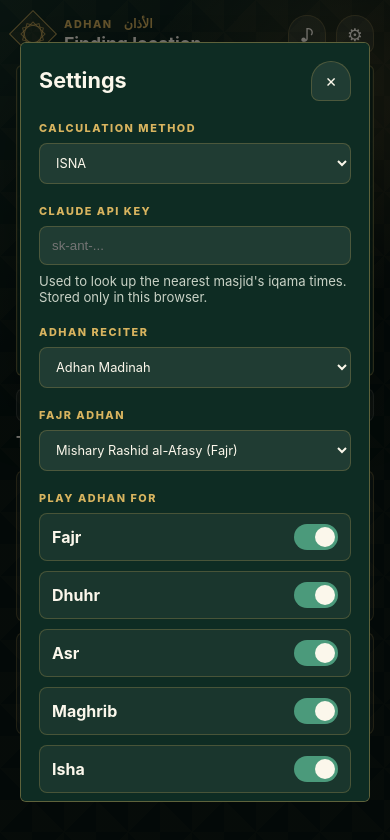
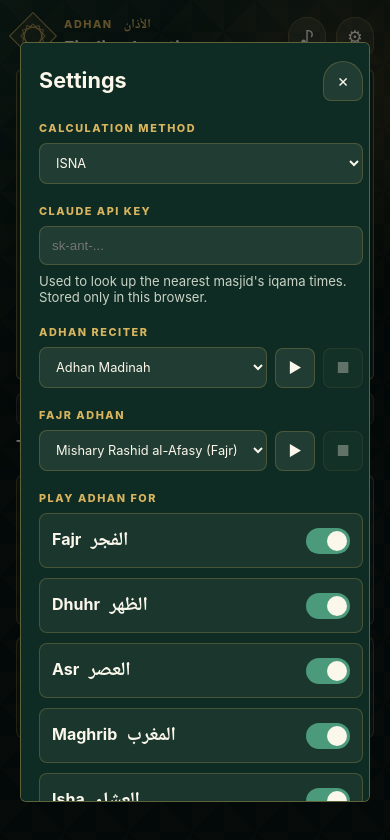
Before and after one commit to shafi/adhan, a plain HTML site: page index.html in a window 390 px wide. Both pictures are taken after a click on the button "Set Claude API key". Drawn offline with Linux system fonts and the light colour scheme.

Commit message:
Add Arabic prayer names and a proper Arabic typeface
Show each prayer's Arabic name next to the English one in the Today
strip, the Next Prayer display, and the settings adhan-toggle list.

Replace the Georgia/Times fallback stack for Arabic text with Noto
Naskh Arabic (loaded from Google Fonts), which renders diacritics
correctly and stays legible at small UI sizes - system Arabic fonts
vary a lot in quality across Android builds. Applied consistently to
the brand label, the dua-of-day quote, and the new prayer-name labels,
with the old font stack kept as an offline fallback.

Verified with headless-browser screenshots in both themes across
desktop, tablet, and phone widths, and confirmed the web font actually
loads rather than silently falling back.

```diff
--- a/app.js
+++ b/app.js
@@ -1,5 +1,13 @@
 const PRAYERS = ["Fajr", "Sunrise", "Dhuhr", "Asr", "Maghrib", "Isha"];
 const ADHAN_PRAYERS = ["Fajr", "Dhuhr", "Asr", "Maghrib", "Isha"];
+const PRAYER_ARABIC = {
+  Fajr: "الفجر",
+  Sunrise: "الشروق",
+  Dhuhr: "الظهر",
+  Asr: "العصر",
+  Maghrib: "المغرب",
+  Isha: "العشاء",
+};
 const METHODS = {
   MWL: { fajr: 18, isha: 17 },
   ISNA: { fajr: 15, isha: 15 },
@@ -75,6 +83,10 @@ const elements = {
   apiKeyInput: document.getElementById("apiKeyInput"),
   adhanReciterSelect: document.getElementById("adhanReciterSelect"),
   fajrAdhanSelect: document.getElementById("fajrAdhanSelect"),
+  adhanPreviewPlay: document.getElementById("adhanPreviewPlay"),
+  adhanPreviewStop: document.getElementById("adhanPreviewStop"),
+  fajrPreviewPlay: document.getElementById("fajrPreviewPlay"),
+  fajrPreviewStop: document.getElementById("fajrPreviewStop"),
   prayerToggleList: document.getElementById("prayerToggleList"),
   clock: document.getElementById("clock"),
   countdown: document.getElementById("countdown"),
@@ -153,6 +165,36 @@ elements.methodSelect.addEventListener("change", () => {
   localStorage.setItem("prayerMethod", state.method);
   recalculate();
 });
+
+bindAdhanPreview(elements.adhanPreviewPlay, elements.adhanPreviewStop, () => adhanUrlFor("Dhuhr"));
+bindAdhanPreview(elements.fajrPreviewPlay, elements.fajrPreviewStop, () => adhanUrlFor("Fajr"));
+
+function bindAdhanPreview(playButton, stopButton, getUrl) {
+  const stop = () => {
+    elements.audio.pause();
+    elements.audio.currentTime = 0;
+    stopButton.disabled = true;
+  };
+
+  playButton.addEventListener("click", async () => {
+    stop();
+    try {
+      elements.audio.src = getUrl();
+      elements.audio.currentTime = 0;
+      elements.audio.volume = 1;
+      stopButton.disabled = false;
+      await elements.audio.play();
+    } catch {
+      stop();
+    }
+  });
+
+  stopButton.addEventListener("click", stop);
+
+  elements.audio.addEventListener("ended", () => {
+    if (!stopButton.disabled) stop();
+  });
+}
 
 document.addEventListener("visibilitychange", () => {
   if (!document.hidden) {
@@ -238,7 +280,7 @@ function updateRuntime() {
 
   if (!state.times) return;
   const next = getNextPrayer(now, state.times);
-  elements.nextPrayer.textContent = next.name;
+  elements.nextPrayer.innerHTML = `${next.name} <span class="next-prayer-ar" lang="ar" dir="rtl">${PRAYER_ARABIC[next.name]}</span>`;
   elements.countdown.textContent = formatDuration(next.date - now);
   highlightActivePrayer(now);
   maybePlayAdhan(now);
@@ -253,7 +295,7 @@ function renderPrayerList() {
 
     const name = document.createElement("div");
     name.className = "prayer-name";
-    name.textContent = prayer;
+    name.innerHTML = `${prayer} <span class="prayer-name-ar" lang="ar" dir="rtl">${PRAYER_ARABIC[prayer]}</span>`;
 
     const time = document.createElement("div");
     time.className = "prayer-time";
@@ -338,7 +380,7 @@ function buildSettingsDialog() {
     row.className = "toggle-row";
 
     const label = document.createElement("span");
-    label.textContent = name;
+    label.innerHTML = `${name} <span class="prayer-name-ar" lang="ar" dir="rtl">${PRAYER_ARABIC[name]}</span>`;
 
     const switchWrap = document.createElement("span");
     switchWrap.className = "toggle-switch";
--- a/index.html
+++ b/index.html
@@ -11,6 +11,9 @@
         (new Date().getHours() >= 6 && new Date().getHours() < 19) ? "light" : "dark";
     </script>
     <link rel="manifest" href="/manifest.webmanifest" />
+    <link rel="preconnect" href="https://fonts.googleapis.com" />
+    <link rel="preconnect" href="https://fonts.gstatic.com" crossorigin />
+    <link href="https://fonts.googleapis.com/css2?family=Noto+Naskh+Arabic:wght@400;700&display=swap" rel="stylesheet" />
     <link rel="stylesheet" href="/styles.css" />
   </head>
   <body>
@@ -105,12 +108,20 @@
 
           <label class="settings-field">
             <span class="label">Adhan reciter</span>
-            <select id="adhanReciterSelect"></select>
+            <div class="select-row">
+              <select id="adhanReciterSelect"></select>
+              <button type="button" id="adhanPreviewPlay" class="preview-button" aria-label="Preview adhan reciter">▶</button>
+              <button type="button" id="adhanPreviewStop" class="preview-button" aria-label="Stop preview" disabled>■</button>
+            </div>
           </label>
 
           <label class="settings-field">
             <span class="label">Fajr adhan</span>
-            <select id="fajrAdhanSelect"></select>
+            <div class="select-row">
+              <select id="fajrAdhanSelect"></select>
+              <button type="button" id="fajrPreviewPlay" class="preview-button" aria-label="Preview Fajr adhan">▶</button>
+              <button type="button" id="fajrPreviewStop" class="preview-button" aria-label="Stop preview" disabled>■</button>
+            </div>
           </label>
 
           <div class="settings-field">
--- a/styles.css
+++ b/styles.css
@@ -39,6 +39,11 @@
 
   font-family:
     Inter, ui-sans-serif, system-ui, -apple-system, BlinkMacSystemFont, "Segoe UI", sans-serif;
+  /* Naskh renders the diacritics (tashkeel) in azkar.js's du'as cleanly and
+     stays legible at small UI-label sizes — system Arabic fallbacks vary a
+     lot in quality across Android builds, so this is a real readability
+     fix, not just decoration. Falls back gracefully if it fails to load. */
+  --font-arabic: "Noto Naskh Arabic", Georgia, "Traditional Arabic", serif;
 }
 
 @media (prefers-color-scheme: dark) {
@@ -187,7 +192,7 @@ select {
 
 .arabic-label {
   margin-left: 0.45rem;
-  font-family: Georgia, "Times New Roman", serif;
+  font-family: var(--font-arabic);
   font-size: 1.15em;
   letter-spacing: 0;
 }
@@ -348,6 +353,13 @@ h2 {
   letter-spacing: 0.02em;
 }
 
+.next-prayer-ar {
+  margin-left: 0.4em;
+  font-family: var(--font-arabic);
+  font-weight: 700;
+  font-size: 0.85em;
+}
+
 .countdown {
   margin-top: clamp(4px, 1cqi, 10px);
   font-variant-numeric: tabular-nums;
@@ -440,6 +452,16 @@ select {
   color: rgb(var(--color-accent-text-rgb));
 }
 
+.prayer-name-ar {
+  display: inline-block;
+  margin-left: 0.3em;
+  font-family: var(--font-arabic);
+  font-weight: 700;
+  letter-spacing: normal;
+  text-transform: none;
+  font-size: 1.2em;
+}
+
 .prayer-time {
   font-size: clamp(0.92rem, 1.3vw, 1.3rem);
   font-weight: 850;
@@ -486,7 +508,7 @@ select {
 
 .dua-arabic {
   margin: 0 0 10px;
-  font-family: Georgia, "Traditional Arabic", "Times New Roman", serif;
+  font-family: var(--font-arabic);
   font-size: clamp(1.05rem, 1.3vw, 1.4rem);
   line-height: 1.7;
   text-align: right;
@@ -638,6 +660,37 @@ select {
   background: rgba(var(--color-ink-rgb), 0.08);
 }
 
+.select-row {
+  display: flex;
+  align-items: center;
+  gap: 8px;
+}
+
+.select-row select {
+  flex: 1;
+  min-width: 0;
+}
+
+.preview-button {
+  display: grid;
+  place-items: center;
+  width: 40px;
+  height: 40px;
+  flex-shrink: 0;
+  border: 1px solid rgba(var(--color-border-rgb), var(--color-border-alpha));
+  border-radius: 8px;
+  background: rgba(var(--color-ink-rgb), 0.08);
+  color: rgb(var(--color-ink-rgb));
+  font-size: 0.9rem;
+  line-height: 1;
+  cursor: pointer;
+}
+
+.preview-button:disabled {
+  opacity: 0.35;
+  cursor: default;
+}
+
 .settings-hint {
   color: rgb(var(--color-muted-rgb));
   font-size: 0.82rem;
```
